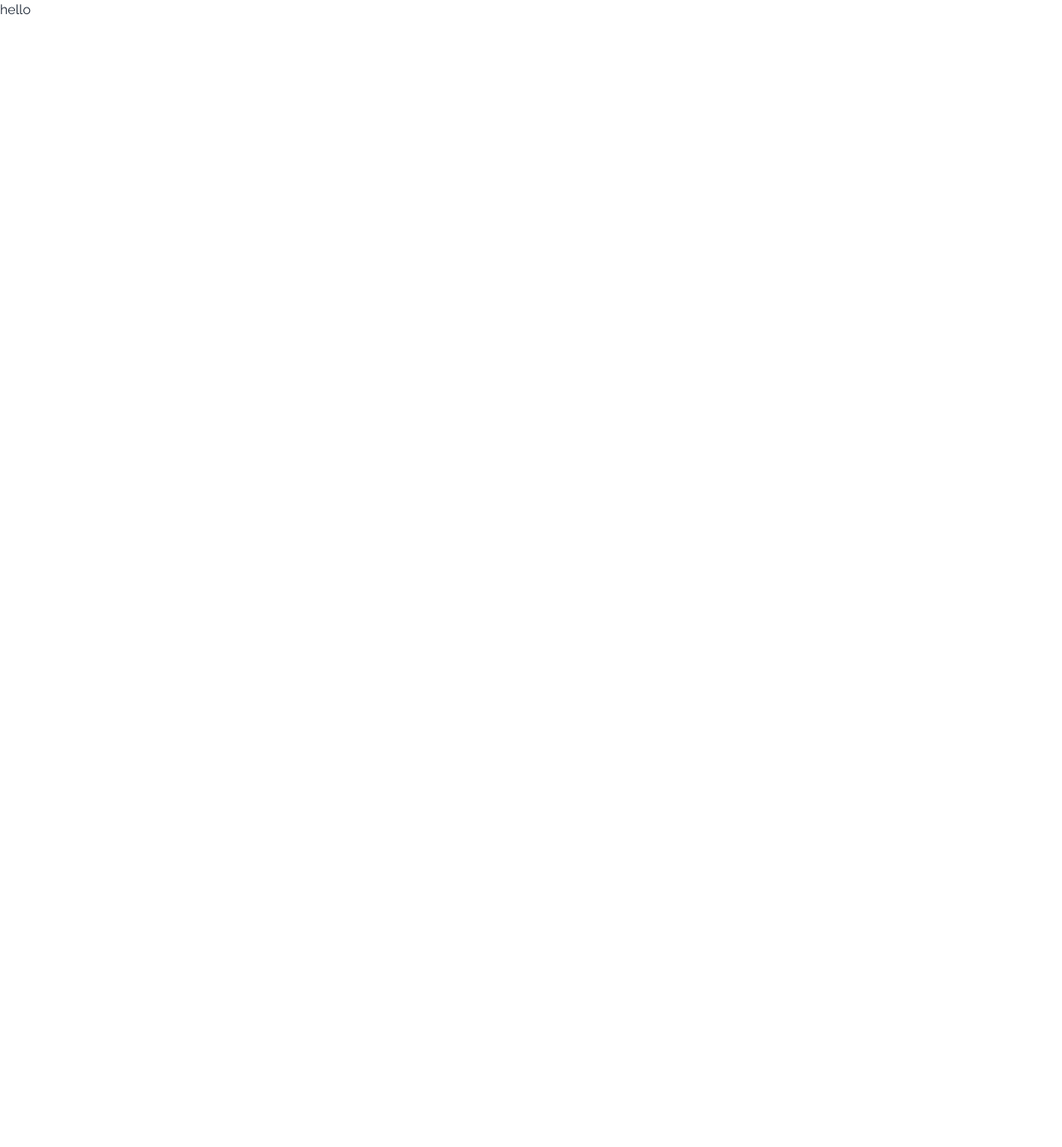
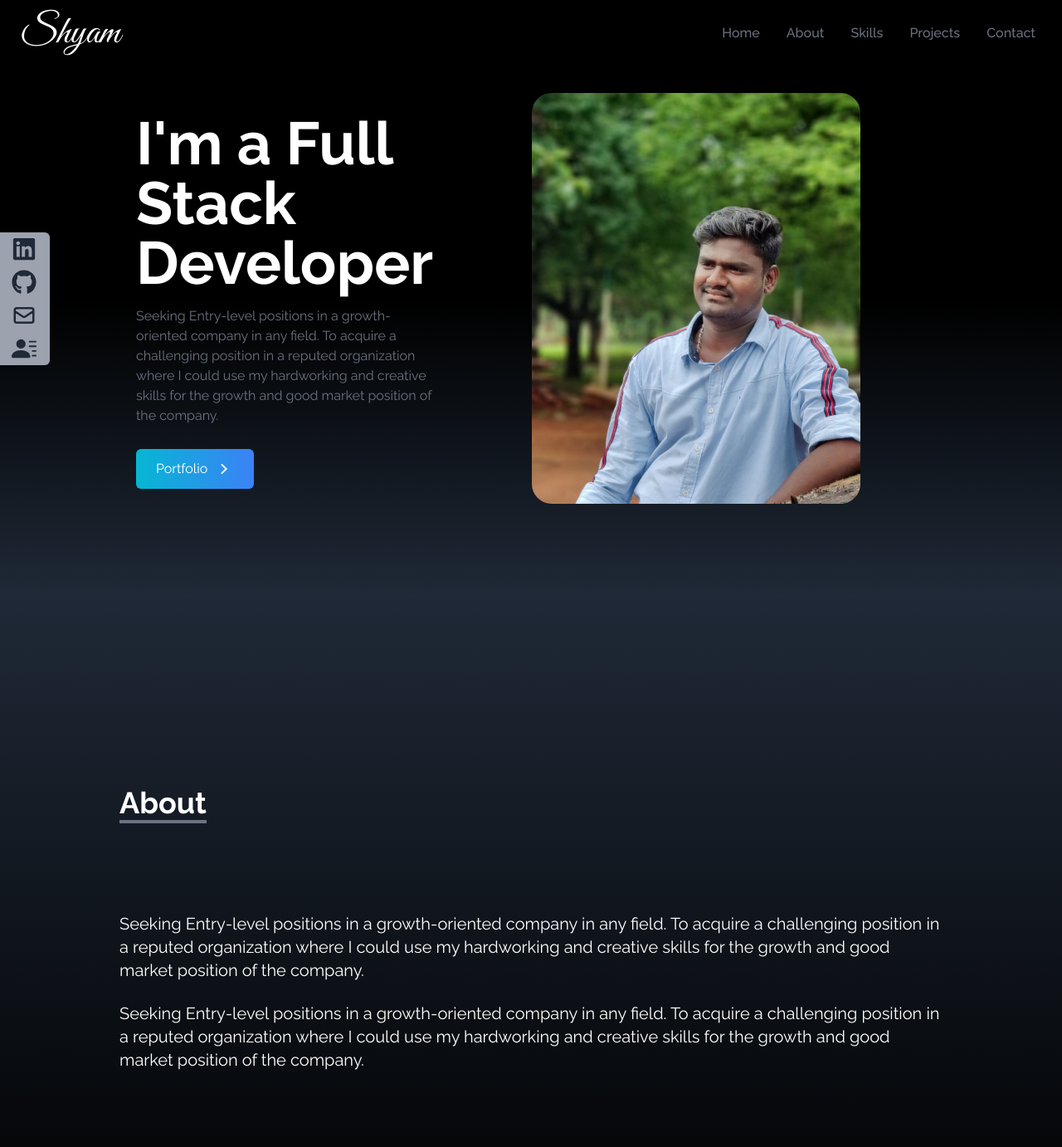
Before and after one commit to Shyam2397/my-portfolio, a React (Create React App) app: page / in a window 1280 px wide. Shown: the top 1382 px of the page at 83% size. Before the commit the page ends 800 px from the top, so only its background shows below. Built offline with nearby package versions, Linux system fonts and the light colour scheme; the HTML template or start-up script is replaced by a standard one.

Commit message:
pages routes has commited

```diff
--- a/src/App.js
+++ b/src/App.js
@@ -1,9 +1,24 @@
+import About from "./components/About";
+import Contact from "./components/Contact";
+import Home from "./components/Home";
+import NavBar from "./components/NavBar";
+import Projects from "./components/Projects";
+import Skills from "./components/Skills";
+import SocialLink from "./components/SocialLink";
+
 function App() {
   return (
-     <div>
-      hello
-     </div>
-    );
+    <div>
+      <NavBar />
+      <Home />
+      <About />
+      <Skills />
+      <Projects />
+      <Contact />
+
+      <SocialLink />
+    </div>
+  );
 }
 
 export default App;
```
